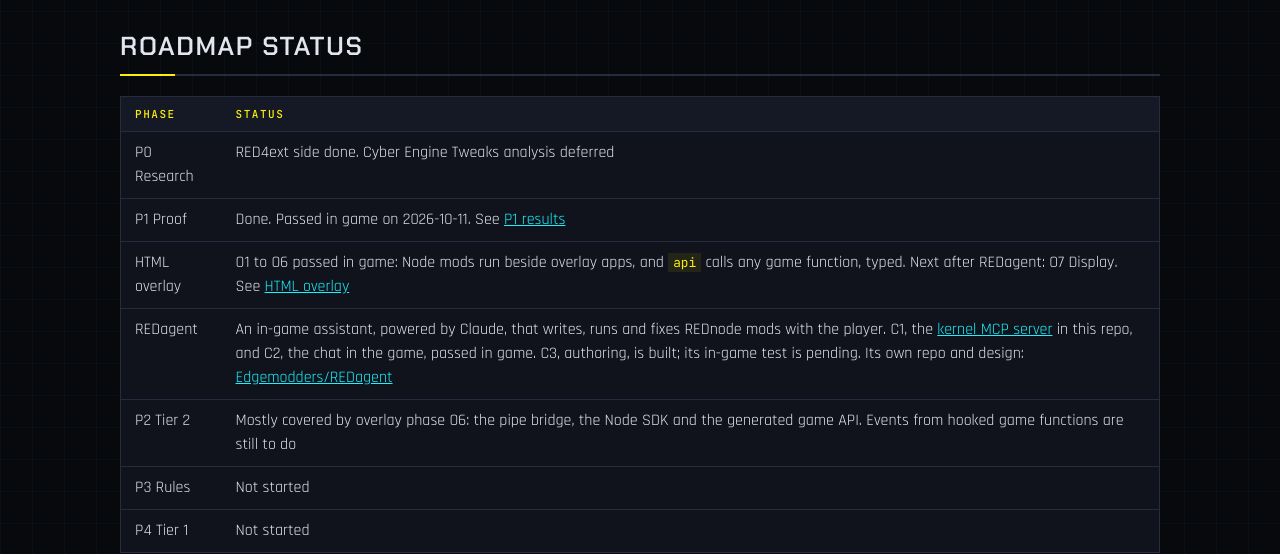
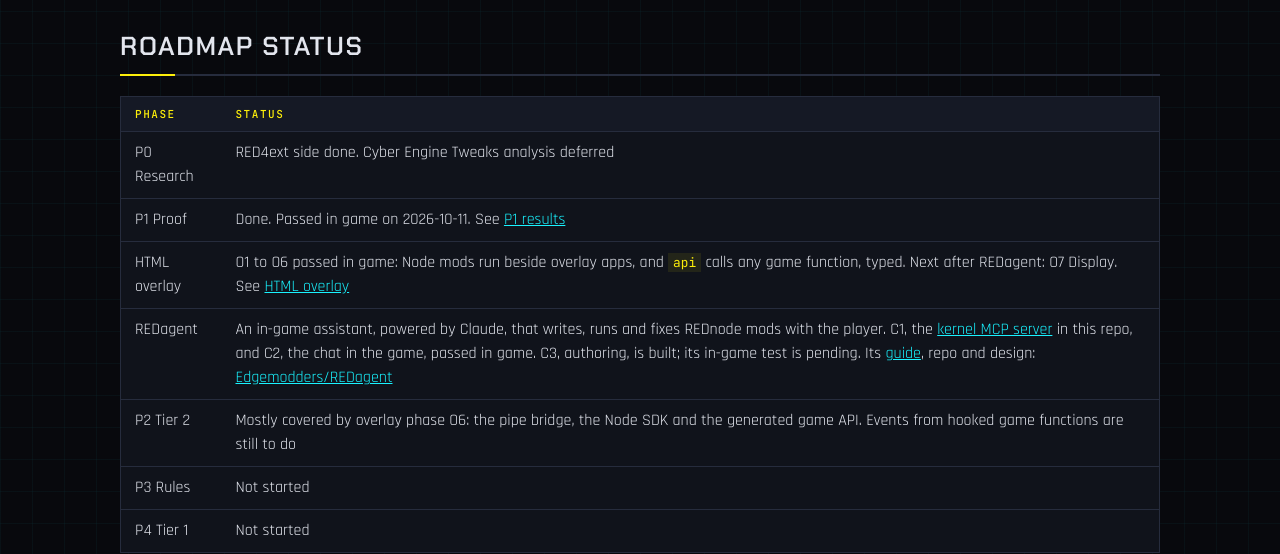
Before and after one commit to CyberbuildsAI/REDnode, a Jekyll site: the page built from docs/index.md, in a window 1280 px wide and 900 px high, scrolled down 546 px. Shown: the part 147-701 px from the top of the window. Built offline with Jekyll 4.4.1, drawn with Linux system fonts in a browser that asks for light colours; our own code applies the rules of GitHub Pages for plain Markdown files.

Commit message:
Link the REDagent guide from the roadmap
Co-Authored-By: Claude Opus 5.5 <noreply@anthropic.com>

```diff
--- a/docs/index.md
+++ b/docs/index.md
@@ -21,7 +21,7 @@ REDnode is a Node.js API for scripting Cyberpunk 2077 (PC, single-player). These
 | P0 Research | RED4ext side done. Cyber Engine Tweaks analysis deferred |
 | P1 Proof | Done. Passed in game on 2026-10-11. See [P1 results](p1-results.md) |
 | HTML overlay | O1 to O6 passed in game: Node mods run beside overlay apps, and `api` calls any game function, typed. Next after REDagent: O7 Display. See [HTML overlay](overlay.md) |
-| REDagent | An in-game assistant, powered by Claude, that writes, runs and fixes REDnode mods with the player. C1, the [kernel MCP server](mcp.md) in this repo, and C2, the chat in the game, passed in game. C3, authoring, is built; its in-game test is pending. Its own repo and design: [Edgemodders/REDagent](https://github.com/Edgemodders/REDagent) |
+| REDagent | An in-game assistant, powered by Claude, that writes, runs and fixes REDnode mods with the player. C1, the [kernel MCP server](mcp.md) in this repo, and C2, the chat in the game, passed in game. C3, authoring, is built; its in-game test is pending. Its [guide](https://edgemodders.github.io/REDagent/), repo and design: [Edgemodders/REDagent](https://github.com/Edgemodders/REDagent) |
 | P2 Tier 2 | Mostly covered by overlay phase O6: the pipe bridge, the Node SDK and the generated game API. Events from hooked game functions are still to do |
 | P3 Rules | Not started |
 | P4 Tier 1 | Not started |
```
